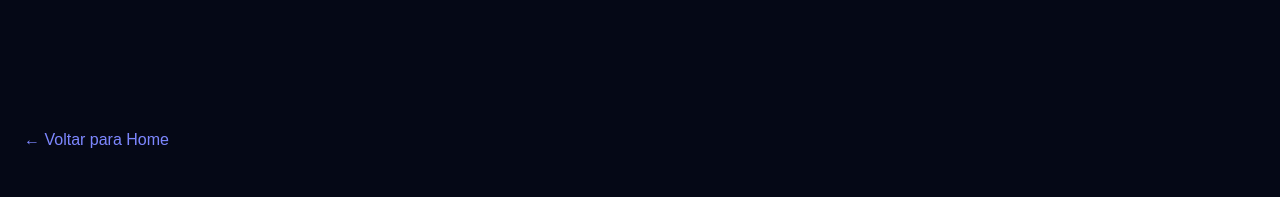
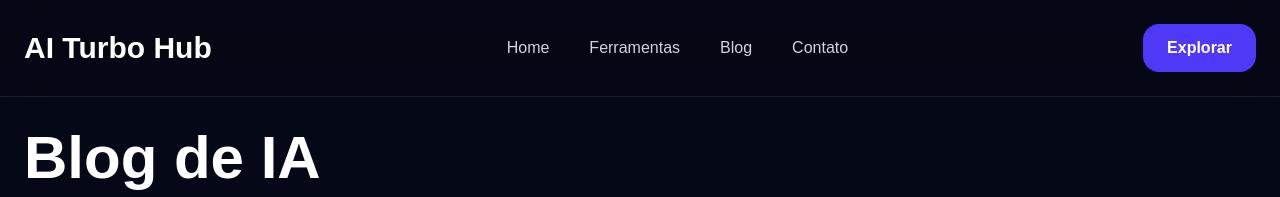
Before and after one commit to zigotodev/ai-turbo-hub, a Next.js app: page /blog in a window 1280 px wide. Shown: the top 197 px of the page. Built offline with nearby package versions, Linux system fonts and the light colour scheme.

Commit message:
add blog articles and back home button

```diff
--- a/app/blog/page.tsx
+++ b/app/blog/page.tsx
@@ -1,6 +1,4 @@
 import Link from 'next/link'
-
-import BackHome from '@/components/BackHome'
 
 import { articles } from '@/data/articles'
 
@@ -11,7 +9,7 @@
 
       <div className="max-w-7xl mx-auto">
 
-        <BackHome />
+
 
         <h1 className="text-6xl font-black">
           Blog de IA
--- a/app/contact/page.tsx
+++ b/app/contact/page.tsx
@@ -1,12 +1,10 @@
-import BackHome from "@/components/BackHome";
-
 export default function ContactPage() {
 
   return (
     <main className="min-h-screen bg-[#050816] text-white flex items-center justify-center px-6">
 
       <div className="max-w-2xl w-full bg-white/5 border border-white/10 rounded-3xl p-10">
-        <BackHome />
+
 
         <h1 className="text-5xl font-black">
           Contato
--- a/app/layout.tsx
+++ b/app/layout.tsx
@@ -1,6 +1,7 @@
 import type { Metadata } from 'next'
 import './globals.css'
 import Analytics from '@/components/Analytics'
+import Navbar from '@/components/navbar'
 
 export const metadata: Metadata = {
   title: {
@@ -75,6 +76,8 @@
     <html lang="pt-BR">
       <body>
 
+        <Navbar />
+
         {children}
 
         <Analytics />
--- a/app/page.tsx
+++ b/app/page.tsx
@@ -1,4 +1,4 @@
-import Navbar from '@/components/navbar'
+
 import Hero from '@/sections/Hero'
 import Trending from '@/sections/Trending'
 import FeaturedTools from '@/sections/FeaturedTools'
@@ -21,7 +21,6 @@
 
       <div className="relative z-10">
 
-        <Navbar />
 
         <Hero />
 
--- a/app/terms/page.tsx
+++ b/app/terms/page.tsx
@@ -1,4 +1,3 @@
-import BackHome from '@/components/BackHome'
 export default function TermsPage() {
 
 
@@ -7,7 +6,7 @@
 
       <div className="max-w-4xl mx-auto">
 
-        <BackHome />
+
 
         <h1 className="text-5xl font-bold mb-10">
           Termos de Uso
--- a/app/tools/page.tsx
+++ b/app/tools/page.tsx
@@ -1,11 +1,11 @@
 import FeaturedTools from '@/sections/FeaturedTools'
-import BackHome from '@/components/BackHome'
+
 
 export default function ToolsPage() {
   return (
     <main className="min-h-screen bg-[#050816] text-white pt-32">
 
-      <BackHome />
+
       <FeaturedTools />
 
     </main>
--- a/components/BackHome.tsx
+++ /dev/null
@@ -1,12 +0,0 @@
-import Link from 'next/link'
-
-export default function BackHome() {
-  return (
-    <Link
-      href="/"
-      className="inline-flex items-center gap-2 text-indigo-400 hover:text-indigo-300 transition mb-10"
-    >
-      ← Voltar para Home
-    </Link>
-  )
-}
```
